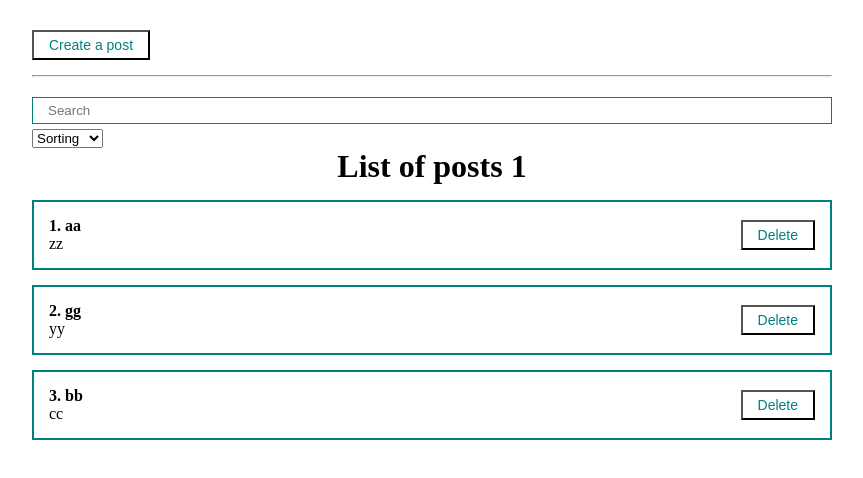
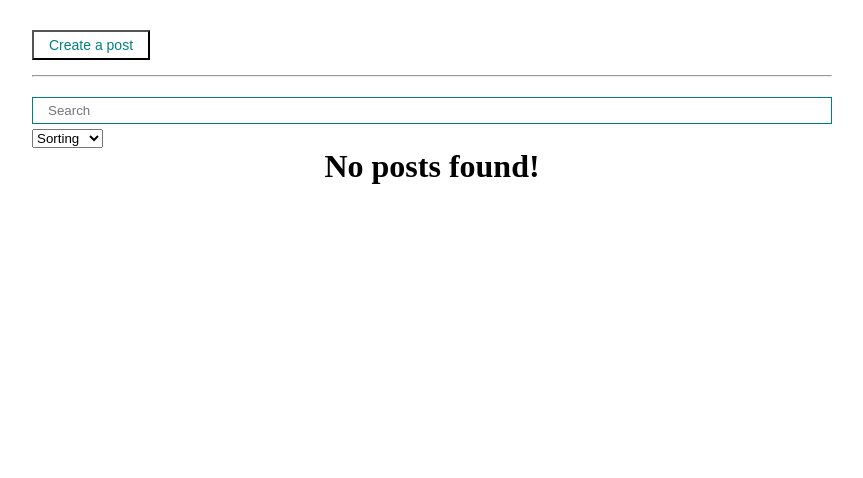
Before and after one commit to AndreyChim/react-fund-course, a React (Create React App) app: page / in a window 1280 px wide. Shown: the top 478 px of the page, without its empty margins (208-1071 px from the left). Built offline with nearby package versions, Linux system fonts and the light colour scheme.

Commit message:
Delete default posts

```diff
--- a/src/App.js
+++ b/src/App.js
@@ -13,11 +13,7 @@ import MyModal from "./components/UI/MyModal/MyModal";
 import { usePosts } from "./hooks/usePosts";
 
 function App() {
-  const [posts, setPosts] = useState([
-    { id: 1, title: 'aa', body: 'zz'},
-    { id: 2, title: 'gg', body: 'yy'},
-    { id: 3, title: 'bb', body: 'cc'}
-  ])
+  const [posts, setPosts] = useState([])
 
   // const [selectedSort, setSelectedSort] = useState('')
   // const [searchQuery, setSearchQuery] = useState('')
```
